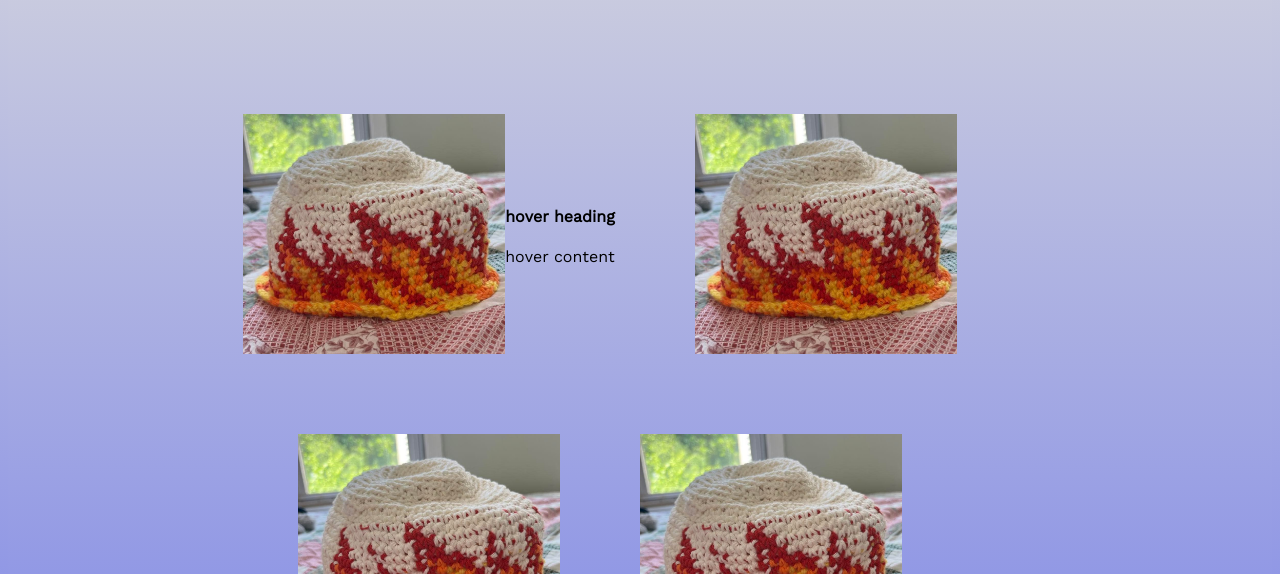
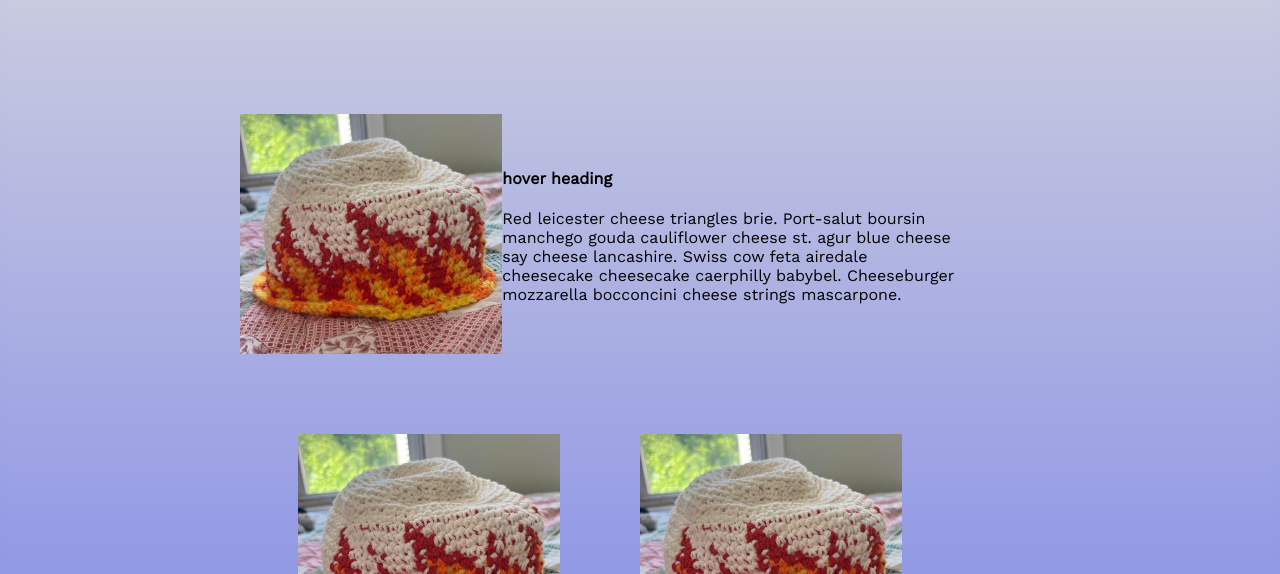
Before and after one commit to bailey-mc/Portfolio, a plain HTML site: page creativeprojects.html in a window 1280 px wide. Both pictures are taken after a click on the picture 428 px from the left and 459 px from the top of the page. Shown: the part 226-800 px from the top of the page. Drawn offline with nearby package versions, Linux system fonts and the light colour scheme.

Commit message:
put in lorem ipsum stuff so styling is easier to see/do

```diff
--- a/creativeprojects.html
+++ b/creativeprojects.html
@@ -33,16 +33,16 @@
         <div class="projectbody">
             <div class="projectimg">
                 <img id="creativeimage1" class="codeimage" src="creative_images/hat.jpg"/>
-                <div id="creativehovertext1" class="hover-text"><h4>hover heading</h4><p>hover content</p></div>
+                <div id="creativehovertext1" class="hover-text"><h4>hover heading</h4><p>Red leicester cheese triangles brie. Port-salut boursin manchego gouda cauliflower cheese st. agur blue cheese say cheese lancashire. Swiss cow feta airedale cheesecake cheesecake caerphilly babybel. Cheeseburger mozzarella bocconcini cheese strings mascarpone.</p></div>
             </div>
             <div class="projectimg">
-                <img id="creativeimage2" class="codeimage" src="creative_images/hat.jpg"/><div id="creativehovertext2" class="hover-text"><h4>hover heading</h4><p>hover content</p></div>
+                <img id="creativeimage2" class="codeimage" src="creative_images/hat.jpg"/><div id="creativehovertext2" class="hover-text"><h4>hover heading</h4><p>Red leicester cheese triangles brie. Port-salut boursin manchego gouda cauliflower cheese st. agur blue cheese say cheese lancashire. Swiss cow feta airedale cheesecake cheesecake caerphilly babybel. Cheeseburger mozzarella bocconcini cheese strings mascarpone.</p></div>
             </div>
             <div class="projectimg">
-                <img id="creativeimage3" class="codeimage" src="creative_images/hat.jpg"/><div id="creativehovertext3" class="hover-text"><h4>hover heading</h4><p>hover content</p></div>
+                <img id="creativeimage3" class="codeimage" src="creative_images/hat.jpg"/><div id="creativehovertext3" class="hover-text"><h4>hover heading</h4><p>Red leicester cheese triangles brie. Port-salut boursin manchego gouda cauliflower cheese st. agur blue cheese say cheese lancashire. Swiss cow feta airedale cheesecake cheesecake caerphilly babybel. Cheeseburger mozzarella bocconcini cheese strings mascarpone.</p></div>
             </div>
             <div class="projectimg">
-                <img id="creativeimage4" class="codeimage" src="creative_images/hat.jpg"/><div id="creativehovertext4" class="hover-text"><h4>hover heading</h4><p>hover content</p></div>
+                <img id="creativeimage4" class="codeimage" src="creative_images/hat.jpg"/><div id="creativehovertext4" class="hover-text"><h4>hover heading</h4><p>Red leicester cheese triangles brie. Port-salut boursin manchego gouda cauliflower cheese st. agur blue cheese say cheese lancashire. Swiss cow feta airedale cheesecake cheesecake caerphilly babybel. Cheeseburger mozzarella bocconcini cheese strings mascarpone.</p></div>
             </div>
         </div>
 
```
Also changed, not shown: bio.html (+6 -2 lines), codeprojects.html (+5 -5 lines), 1 other file.
